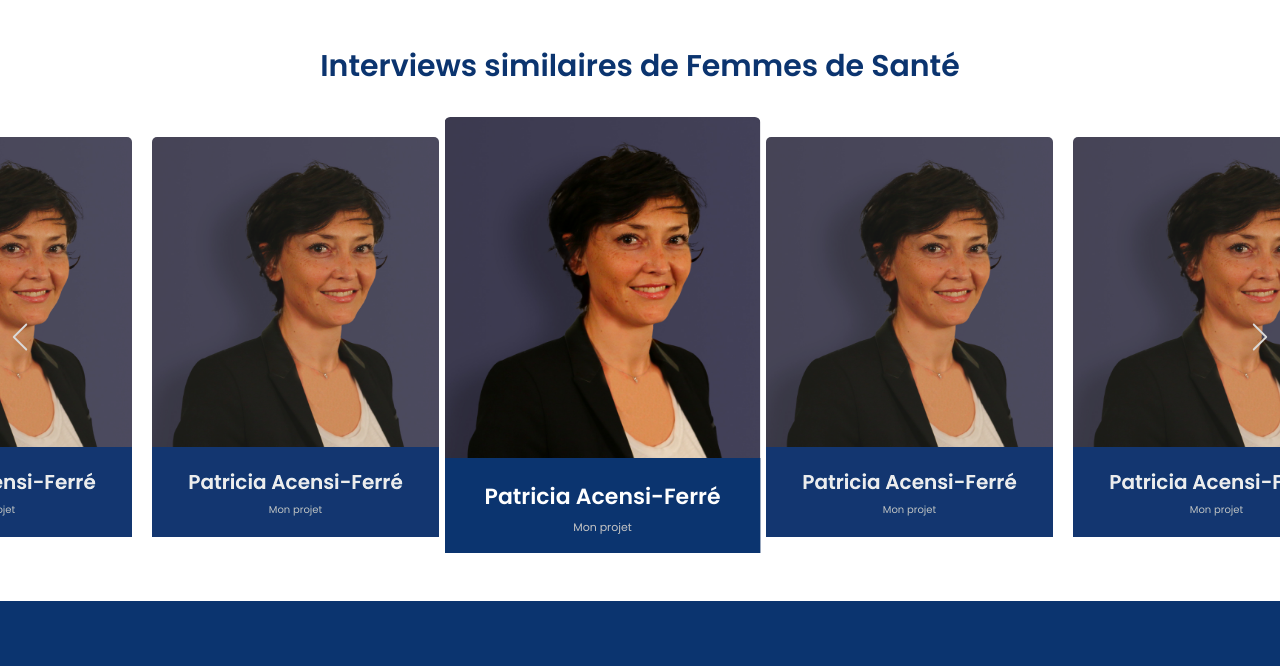
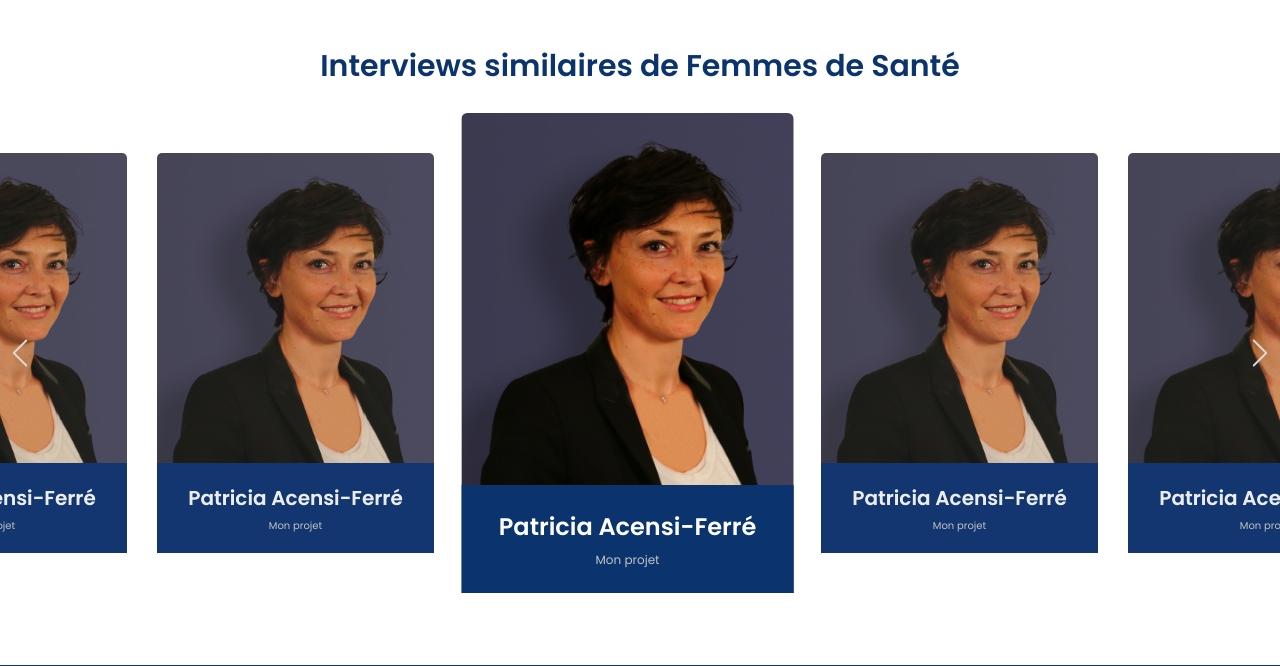
Before and after one commit to thomasobadia/femmesdesante, a plain HTML site: page pages/interview.html in a window 1280 px wide. Shown: the part 3810-4476 px from the top of the page. Drawn offline with nearby package versions, Linux system fonts and the light colour scheme; files whose address does not match are found by name.

Commit message:
slick bug correction

```diff
--- a/css/style.css
+++ b/css/style.css
@@ -899,7 +899,7 @@ section.projects{
 }
 .carousel__slick__card{
     position: relative;
-    margin: 0 10px;
+    margin: 0 15px;
     width: 90%;
     height: 400px;
     border-radius: 5px 5px 0 0;
@@ -919,8 +919,12 @@ section.projects{
     width: 100%;
     height: 100%;
 }
+.slick-slider{
+    max-height: 400px
+}
 .slick-center{
-    transform: scale(1.1);
+    transform: scale(1.2);
+    margin: 0 40px;
 }
 .slick-center{
     transition: all linear 0.2s;
@@ -928,6 +932,7 @@ section.projects{
 .slick-center.carousel__slick__card{
     filter:contrast(100%);
 }
+
 .slick-center .carousel__slick__card__overlay{
     filter:contrast(100%)
 }
@@ -998,6 +1003,9 @@ section.projects{
         height:400px;
         text-align: center;
     }
+    .slick-center{
+        transform: scale(1.1);
+    }
 
     .carousel__slick__card__overlay__title{
         font-size: 16px;
@@ -1009,9 +1017,9 @@ section.projects{
     }
 }
 
-@media(max-width:1000px){
+@media(max-width:990px){
     .carousel__slick__card{
-        height:250px;
+        height:350px;
         margin: 0 10px;
 
     }
@@ -1025,12 +1033,7 @@ section.projects{
     }
 }
 
-@media(max-width: 350px){
-    .carousel__slick__card{
-        height: 230px;
-        text-align: center;
-    }
-}
+
 /* ABOUT  *************************************************************************** */
 .portrait{
     position: relative;
--- a/js/script.js
+++ b/js/script.js
@@ -20,6 +20,15 @@ $('.carousel__slick').slick({
         }
       },
       {
+        breakpoint: 990,
+        settings: {
+          slidesToShow: 2.5,
+          centerMode: false,
+          slidesToScroll: 1,
+          infinite: true,
+        }
+      },
+      {
         breakpoint: 600,
         settings: {
           slidesToShow: 1,
@@ -27,9 +36,8 @@ $('.carousel__slick').slick({
           infinite: true
         }
       }
-      // You can unslick at a given breakpoint now by adding:
-      // settings: "unslick"
-      // instead of a settings object
+
+
     ]
   });
 
@@ -49,7 +57,8 @@ $('.carousel__slick').slick({
     }
     else{
 
-      document.querySelector(".header").style.marginBottom = "100px"
+      document.querySelector(".quote").style.marginBottom = "100px"
+
       document.querySelector(".header__overlay").style.top = "100%"
     }
 
--- a/pages/interview.html
+++ b/pages/interview.html
@@ -195,12 +195,12 @@
 		</div>
 		<div class="carrousel mt-5 mb-5">
 			<div class="container carousel--container pb-3">
-				<div class="row">
+				<div class="row ">
 					<div class="col-12 carousel__title mb-5 ">
 						Interviews similaires de Femmes de Santé
 					</div>
 				</div>
-				<div class="row">
+				<div class="row pb-5 pt-3">
 					<div class="col-12 carousel__slick">
 						<div class="carousel__slick__card">
 							<a href="../pages/interview.html"></a>
```
